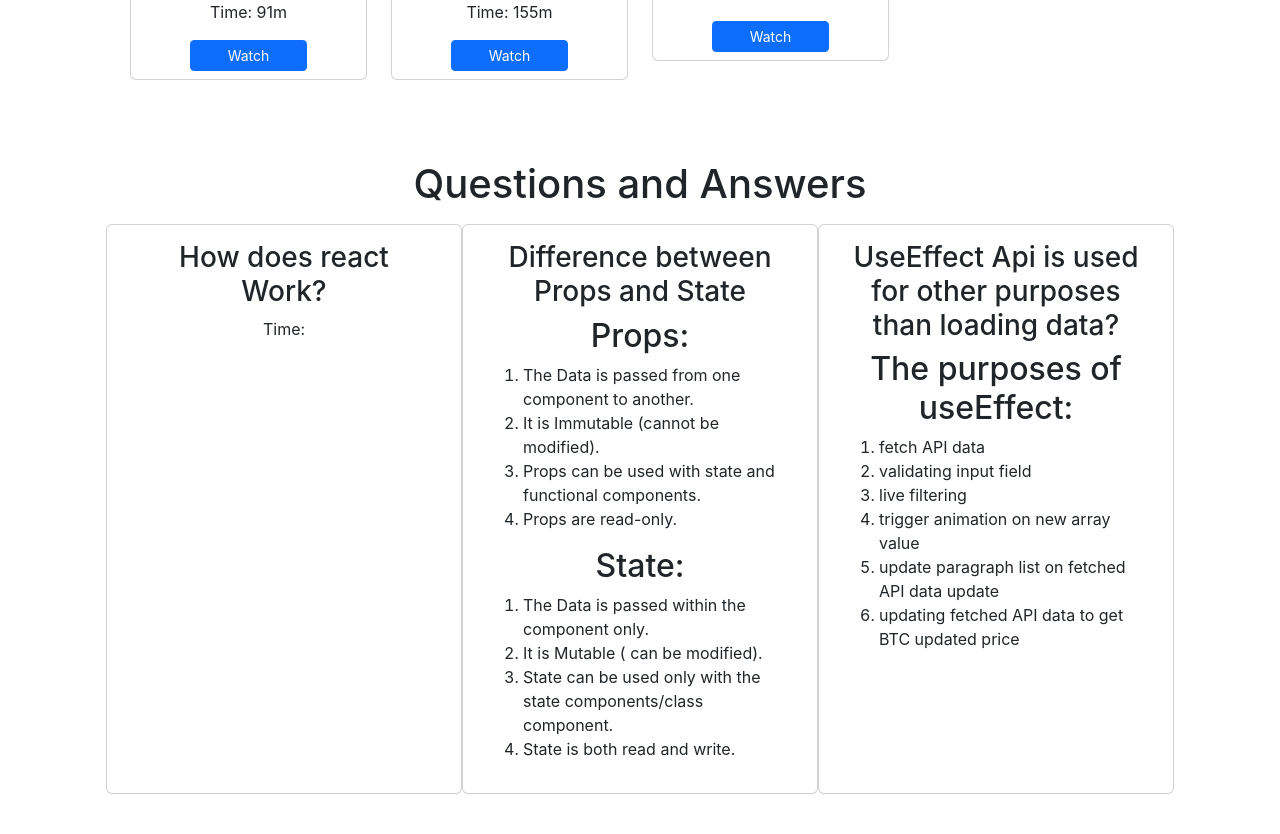
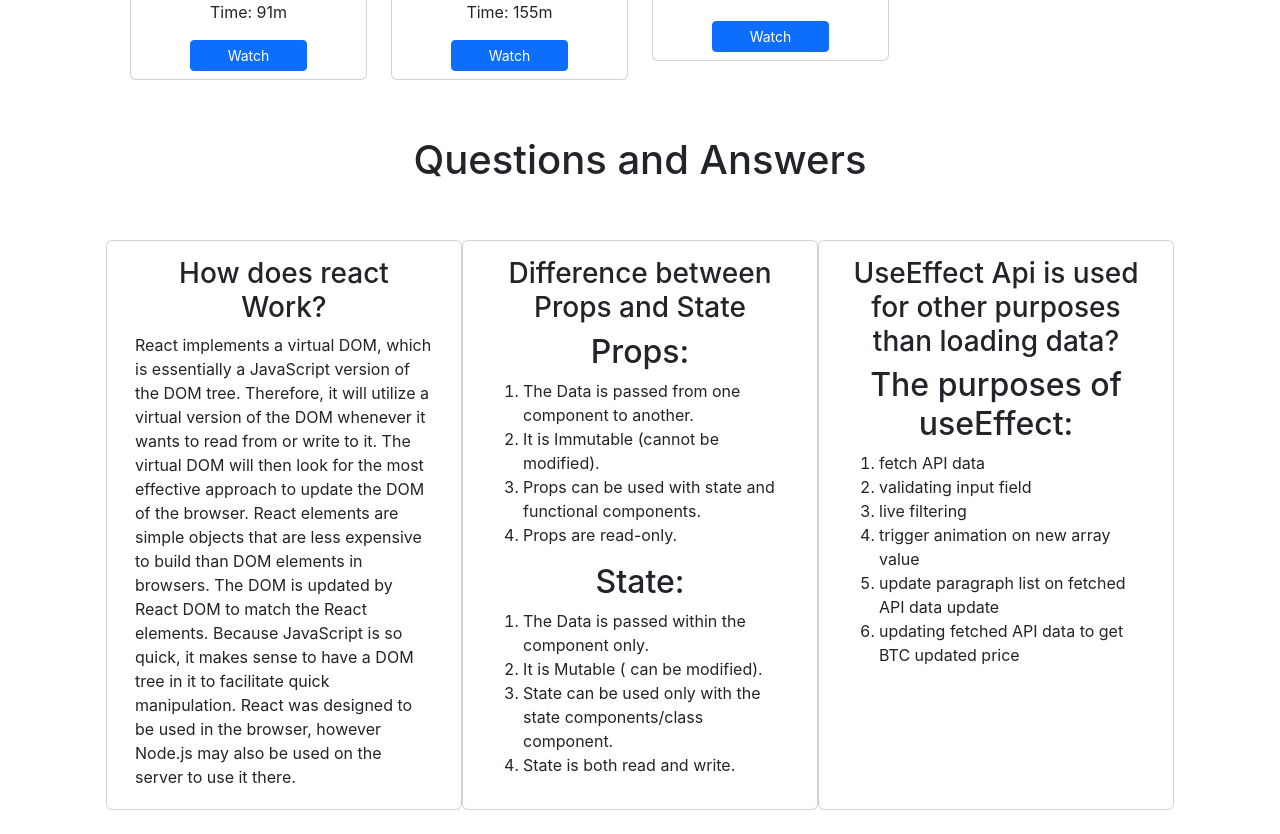
Before and after one commit to zobayertihan/Anime_Freak, a React (Create React App) app: page / in a window 1280 px wide. Shown: the part 1080-1914 px from the top of the page. Built offline with nearby package versions, Linux system fonts and the light colour scheme.

Commit message:
Question-3

```diff
--- a/src/Components/Homepage/Homepage.js
+++ b/src/Components/Homepage/Homepage.js
@@ -44,7 +44,7 @@ const Homepage = () => {
         <div>
             <section className='container text-center'>
                 <div className="row p-5">
-                    <div className=" col-9">
+                    <div className=" col-md-9 col-sm-12">
                         <h4 className='text-start mb-5'>Select the animes you want to watch today.</h4>
                         <div className="row row-cols-1 row-cols-md-2 row-cols-lg-3 g-4">
                             {
@@ -56,7 +56,7 @@ const Homepage = () => {
                             }
                         </div>
                     </div>
-                    <div className=" col-3 pt-5">
+                    <div className=" col-md-3 pt-5">
 
                         <Personal></Personal>
                         <BreakTime
@@ -73,12 +73,13 @@ const Homepage = () => {
                         </div>
                     </div>
                 </div>
-                <div className="row p-2 m-3">
-                    <h1 className='p-2'>Questions and Answers</h1>
+                <h1 className='p-2'>Questions and Answers</h1>
+                <div className="row row-cols-1 row cols-md-2 row-cols-lg-3 g-4 p-2 m-3">
+
                     <div className="col card">
                         <div className="card-body">
                             <h3 className="card-title">How does react Work?</h3>
-                            <p className="card-text">Time: </p>
+                            <p className="card-text text-start">React implements a virtual DOM, which is essentially a JavaScript version of the DOM tree. Therefore, it will utilize a virtual version of the DOM whenever it wants to read from or write to it. The virtual DOM will then look for the most effective approach to update the DOM of the browser. React elements are simple objects that are less expensive to build than DOM elements in browsers. The DOM is updated by React DOM to match the React elements. Because JavaScript is so quick, it makes sense to have a DOM tree in it to facilitate quick manipulation. React was designed to be used in the browser, however Node.js may also be used on the server to use it there.</p>
                         </div>
                     </div>
                     <div className="col card">
```
